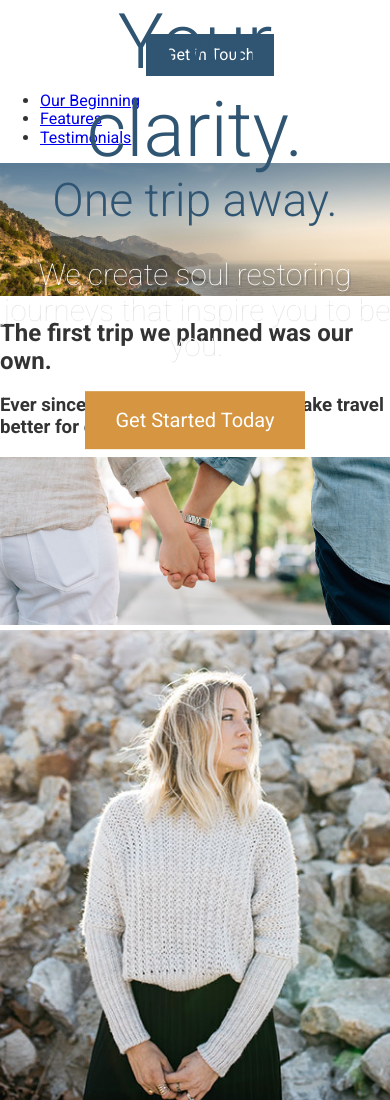
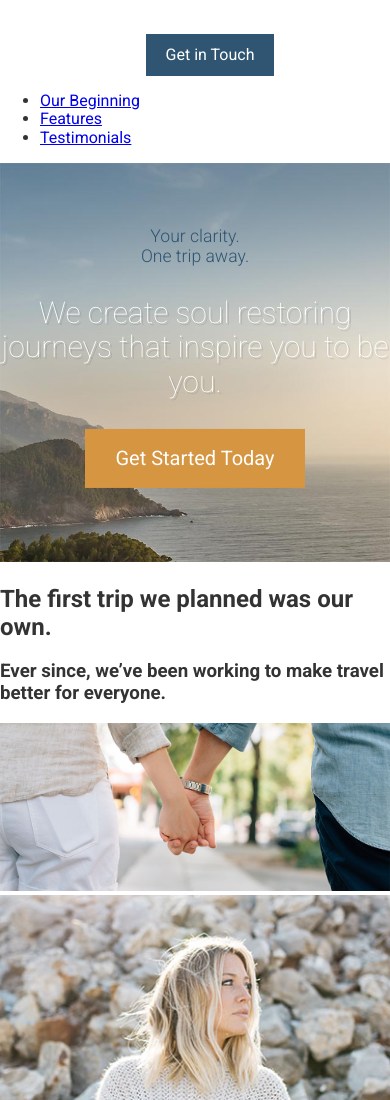
Before and after one commit to vigneshashokan/travel-agency-website, a website: page app/index.html in a window 390 px wide. Shown: the top 1100 px of the page. Drawn offline with Linux system fonts and the light colour scheme.

Commit message:
added responsive images

```diff
--- /dev/null
+++ b/app/assets/styles/base/_mixins.css
@@ -0,0 +1,17 @@
+@define-mixin atSmall {
+  @media (min-width:530px){
+    @mixin-content;
+  }
+}
+
+@define-mixin atMedium {
+  @media (min-width:800px){
+    @mixin-content;
+  }
+}
+
+@define-mixin atLarge {
+  @media (min-width:1200px){
+    @mixin-content;
+  }
+}
--- a/app/assets/styles/modules/_large-hero.css
+++ b/app/assets/styles/modules/_large-hero.css
@@ -13,15 +13,31 @@
   &__title {
     font-weight: 300;
     color: $mainBlue;
-    font-size: 4.8rem;
+    font-size: 1.1rem;
     margin:0;
+
+    @mixin atSmall {
+      font-size: 2rem;
+    }
+
+    @mixin atMedium {
+      font-size: 3.2rem;
+    }
+
+    @mixin atLarge {
+      font-size: 4.8rem;
+    }
   }
 
   &__subtitle {
     font-weight: 300;
     color: $mainBlue;
-    font-size: 2.9rem;
+    font-size: 1.1rem;
     margin:0;
+
+    @mixin atSmall {
+      font-size: 2.9rem;
+    }
   }
 
   &__description {
--- a/app/assets/styles/styles.css
+++ b/app/assets/styles/styles.css
@@ -1,5 +1,6 @@
 @import "normalize.css";
 @import "base/_global";
 @import "base/_variables";
+@import "base/_mixins";
 @import "modules/_large-hero";
 @import "modules/_btn";
--- a/app/index.html
+++ b/app/index.html
@@ -22,7 +22,12 @@
   </header>
 
   <div class="large-hero">
-    <img src="assets/images/hero--large.jpg">
+    <picture>
+      <source srcset= "assets/images/hero--large.jpg 1920w, assets/images/hero--large-hi-dpi.jpg 3840w" media="(min-width: 1380px)">
+      <source srcset= "assets/images/hero--medium.jpg 1380w, assets/images/hero--medium-hi-dpi.jpg 2760w" media="(min-width: 990px)">
+      <source srcset= "assets/images/hero--small.jpg 990w, assets/images/hero--small-hi-dpi.jpg 1980w" media="(min-width: 640px)">
+      <img srcset="assets/images/hero--smaller.jpg 640w, assets/images/hero--smaller-hi-dpi.jpg 1280w" alt="Coastal view of oceans and mountains">
+    </picture>
     <div class="large-hero__text-content">
       <h1 class="large-hero__title">Your clarity.</h1>
       <h2 class="large-hero__subtitle">One trip away.</h2>
--- a/app/temp/styles/styles.css
+++ b/app/temp/styles/styles.css
@@ -487,15 +487,43 @@ img {
 .large-hero__title {
   font-weight: 300;
   color: #2f5572;
-  font-size: 4.8rem;
+  font-size: 1.1rem;
   margin:0;
+}
+
+@media (min-width:530px) {
+
+  .large-hero__title {
+    font-size: 2rem;
+  }
+}
+
+@media (min-width:800px) {
+
+  .large-hero__title {
+    font-size: 3.2rem;
+  }
+}
+
+@media (min-width:1200px) {
+
+  .large-hero__title {
+    font-size: 4.8rem;
+  }
 }
 
 .large-hero__subtitle {
   font-weight: 300;
   color: #2f5572;
-  font-size: 2.9rem;
+  font-size: 1.1rem;
   margin:0;
+}
+
+@media (min-width:530px) {
+
+  .large-hero__subtitle {
+    font-size: 2.9rem;
+  }
 }
 
 .large-hero__description {
--- a/gulp/tasks/styles.js
+++ b/gulp/tasks/styles.js
@@ -4,10 +4,11 @@ var gulp = require("gulp"),
     cssvars = require("postcss-simple-vars"),
     nested = require("postcss-nested"),
     cssImport = require("postcss-import");
+    mixins = require("postcss-mixins");
 
 gulp.task("styles", function(){
   return gulp.src("./app/assets/styles/styles.css")
-  .pipe(postcss([cssImport, cssvars, nested, autoprefixer]))
+  .pipe(postcss([cssImport, mixins, cssvars, nested, autoprefixer]))
   .on("error", function(err){
     console.log(err.toString());
     this.emit("end");
--- a/package.json
+++ b/package.json
@@ -27,6 +27,7 @@
     "gulp-postcss": "^6.3.0",
     "gulp-watch": "^4.3.11",
     "postcss-import": "^9.1.0",
+    "postcss-mixins": "^5.4.1",
     "postcss-nested": "^1.0.0",
     "postcss-simple-vars": "^3.0.0"
   }
```
